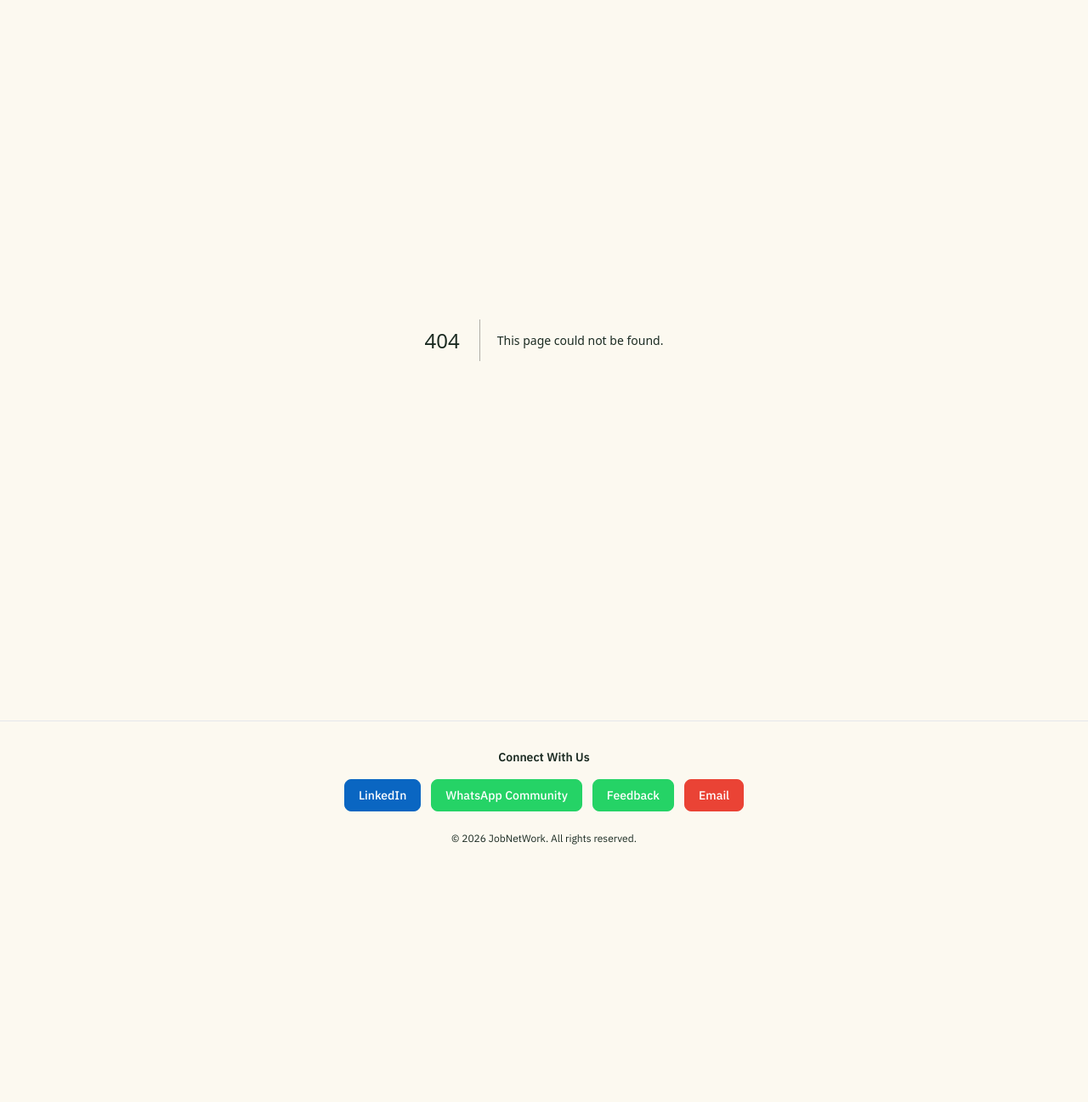
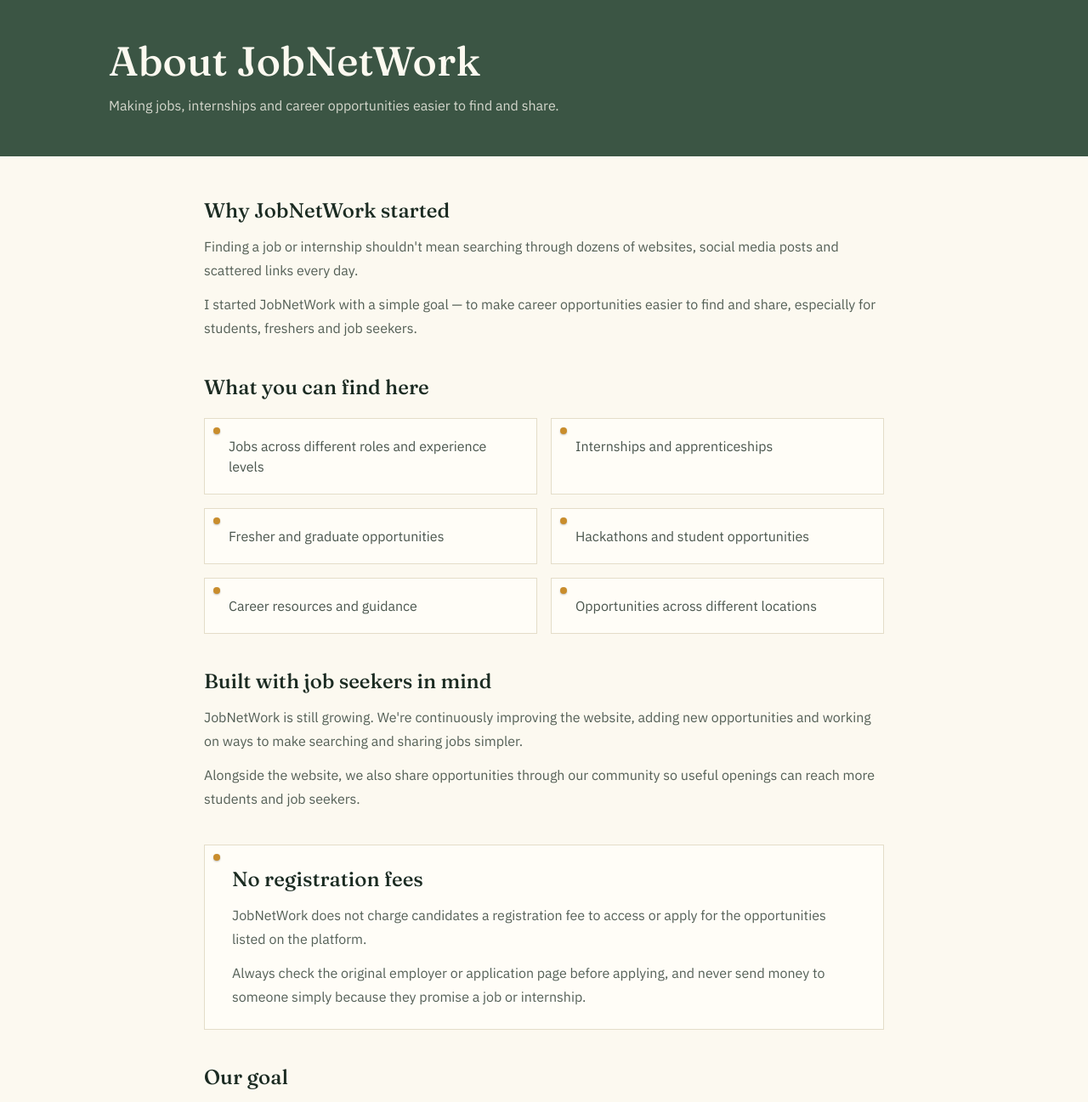
Before and after one commit to tinaaswanii/JobNetWork, a Next.js app in the folder jobnetwork/: page /about in a window 1280 px wide. Before the commit this address had no page. Shown: the top 1297 px of the page at 85% size. Before the commit the page ends 1027 px from the top, so only its background shows below. Built offline with nearby package versions, Linux system fonts and the light colour scheme.

Commit message:
Create page.tsx

```diff
--- /dev/null
+++ b/jobnetwork/app/about/page.tsx
@@ -0,0 +1,102 @@
+export const metadata = {
+  title: "About JobNetWork",
+  description:
+    "Learn about JobNetWork, a platform helping students, freshers and job seekers find jobs, internships and career opportunities.",
+};
+
+export default function AboutPage() {
+  return (
+    <main className="min-h-screen bg-paper">
+      <header className="bg-board text-paper px-6 py-12 md:px-12">
+        <div className="max-w-5xl mx-auto">
+          <h1 className="font-display text-4xl md:text-5xl">About JobNetWork</h1>
+          <p className="mt-4 max-w-2xl text-paper/80">
+            Making jobs, internships and career opportunities easier to find
+            and share.
+          </p>
+        </div>
+      </header>
+
+      <section className="max-w-4xl mx-auto px-6 md:px-12 py-12 space-y-10">
+        <div>
+          <h2 className="font-display text-2xl">Why JobNetWork started</h2>
+          <p className="mt-3 leading-7 text-ink/75">
+            Finding a job or internship shouldn't mean searching through
+            dozens of websites, social media posts and scattered links every
+            day.
+          </p>
+          <p className="mt-3 leading-7 text-ink/75">
+            I started JobNetWork with a simple goal — to make career
+            opportunities easier to find and share, especially for students,
+            freshers and job seekers.
+          </p>
+        </div>
+
+        <div>
+          <h2 className="font-display text-2xl">What you can find here</h2>
+
+          <div className="mt-5 grid gap-4 md:grid-cols-2">
+            {[
+              "Jobs across different roles and experience levels",
+              "Internships and apprenticeships",
+              "Fresher and graduate opportunities",
+              "Hackathons and student opportunities",
+              "Career resources and guidance",
+              "Opportunities across different locations",
+            ].map((item) => (
+              <div key={item} className="pinned-card p-5 pl-7">
+                <p className="text-ink/80">{item}</p>
+              </div>
+            ))}
+          </div>
+        </div>
+
+        <div>
+          <h2 className="font-display text-2xl">Built with job seekers in mind</h2>
+          <p className="mt-3 leading-7 text-ink/75">
+            JobNetWork is still growing. We're continuously improving the
+            website, adding new opportunities and working on ways to make
+            searching and sharing jobs simpler.
+          </p>
+          <p className="mt-3 leading-7 text-ink/75">
+            Alongside the website, we also share opportunities through our
+            community so useful openings can reach more students and job
+            seekers.
+          </p>
+        </div>
+
+        <div className="pinned-card p-6 pl-8">
+          <h2 className="font-display text-2xl">No registration fees</h2>
+          <p className="mt-3 leading-7 text-ink/75">
+            JobNetWork does not charge candidates a registration fee to access
+            or apply for the opportunities listed on the platform.
+          </p>
+          <p className="mt-3 leading-7 text-ink/75">
+            Always check the original employer or application page before
+            applying, and never send money to someone simply because they
+            promise a job or internship.
+          </p>
+        </div>
+
+        <div>
+          <h2 className="font-display text-2xl">Our goal</h2>
+          <p className="mt-3 leading-7 text-ink/75">
+            We want JobNetWork to be more than a list of job links. The goal
+            is to create a useful place where students and job seekers can
+            find opportunities, share them with others and access
+            career-related resources.
+          </p>
+        </div>
+
+        <div className="border-t border-ink/10 pt-8">
+          <p className="font-display text-xl">
+            Built for job seekers. Growing with the community.
+          </p>
+          <p className="mt-3 text-sm text-ink/60">
+            — Tina, Founder of JobNetWork
+          </p>
+        </div>
+      </section>
+    </main>
+  );
+}
```
